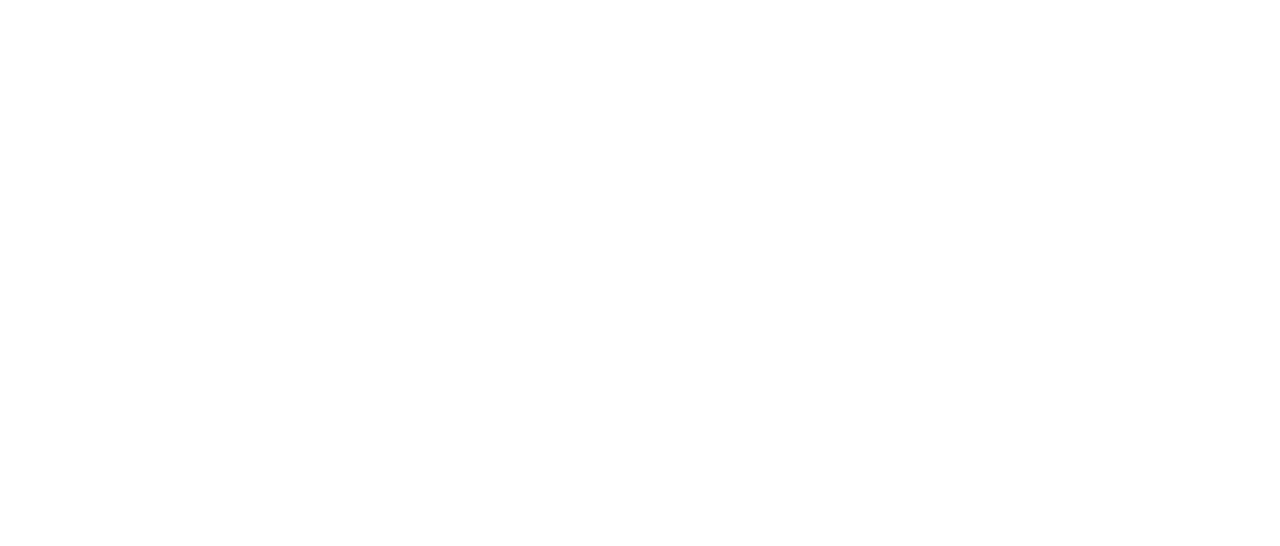
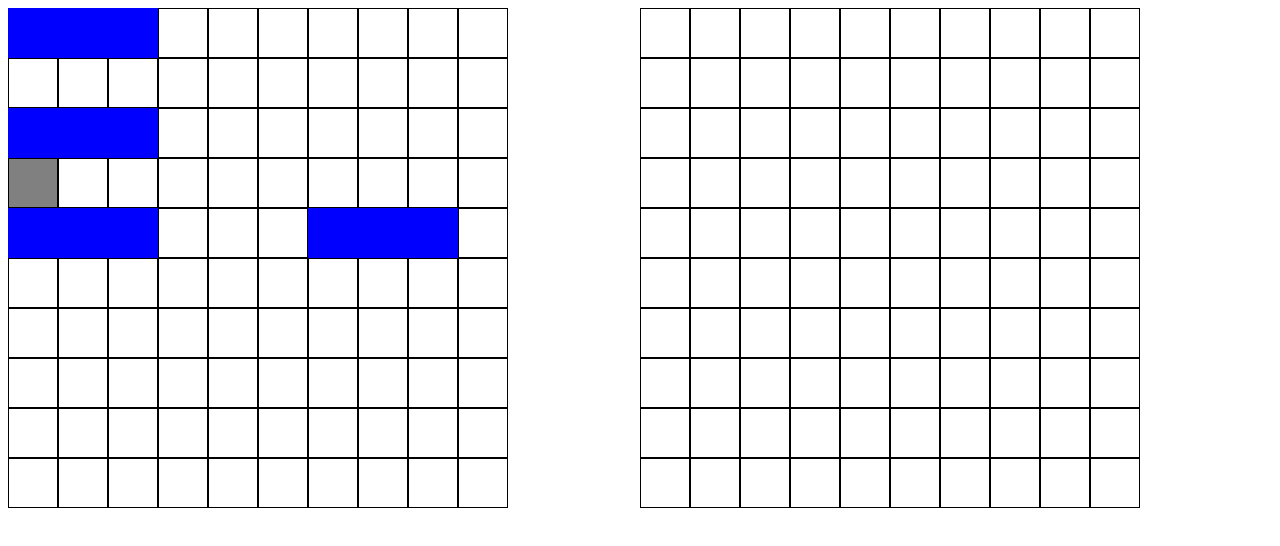
Before and after one commit to Kavoriya/Battleship-Game, a website with bundled scripts: page src/index.html in a window 1280 px wide. Built offline with nearby package versions, Linux system fonts and the light colour scheme.

Commit message:
Build: display for boards, make computer turns

```diff
--- a/src/computerPlayer.js
+++ b/src/computerPlayer.js
@@ -5,12 +5,22 @@ export class ComputerPlayer extends Player {
       super(name);
    }
 
-   makeTurn(player) {
-      let row = Math.floor(Math.random() * 10);
-      let column = Math.floor(Math.random() * 10);
-      if (player.board.gameboard[row][column].isHit == false) {
-         this.attack([row, column], player);
+   makeTurn(player, rTarget, cTarget) {
+      let shot = false;
+      while (!shot) {
+         if (rTarget != undefined && cTarget != undefined) {
+            if (player.board.gameboard[rTarget][cTarget].isHit == false) {
+               shot = true;
+               return [this.attack([rTarget, cTarget], player), rTarget, cTarget];
+            }
+         }
+         let row = Math.floor(Math.random() * 10);
+         let column = Math.floor(Math.random() * 10);
+         if (player.board.gameboard[row][column].isHit == false) {
+            shot = true;
+            return [this.attack([row, column], player), row, column];
+         }
       }
-      return [row, column];
    }
+
 }
--- /dev/null
+++ b/src/game.js
@@ -0,0 +1,121 @@
+import { ComputerPlayer } from "./computerPlayer.js";
+import { Player } from "./player.js";
+
+export class Game {
+   constructor() {
+      this.player = new Player();
+      this.computer = new ComputerPlayer();
+   }
+
+   refresh() {
+      this.displayPlayerBoard();
+      this.displayComputerBoard();
+   }
+
+   populateBoards() {
+      this.player.board.addShip([[0, 0], [0, 1], [0, 2]]);
+      this.player.board.addShip([[2, 0], [2, 1], [2, 2]]);
+      this.player.board.addShip([[4, 0], [4, 1], [4, 2]]);
+      this.player.board.addShip([[4, 6], [4, 7], [4, 8]]);
+      this.computer.board.addShip([[0, 0], [0, 1], [0, 2]]);
+      this.computer.board.addShip([[2, 0], [2, 1], [2, 2]]);
+      this.computer.board.addShip([[4, 0], [4, 1], [4, 2]]);
+      this.computer.board.addShip([[4, 6], [4, 7], [4, 8]]);
+   }
+
+   displayPlayerBoard() {
+      this.removePlayerBoard();
+      let body = document.querySelector('body');
+      let playerBoard = document.createElement('div');
+      playerBoard.classList.add('board', 'player-board');
+
+      for (let row = 0; row < this.player.board.gameboard.length; row++) {
+         for (let cell = 0; cell < this.player.board.gameboard[row].length; cell++) {
+            let cellDiv = document.createElement('div');
+            cellDiv.classList.add('cell');
+            cellDiv.dataset.row = row;
+            cellDiv.dataset.column = cell;
+
+            if (this.player.board.gameboard[row][cell].ship != null)  {
+               cellDiv.classList.add('has-ship');
+            }
+
+            if ((this.player.board.gameboard[row][cell].ship != null)
+            && (this.player.board.gameboard[row][cell].isHit)) {
+               cellDiv.classList.add('hit');
+            }
+
+            if ((this.player.board.gameboard[row][cell].ship == null)
+            && (this.player.board.gameboard[row][cell].isHit)) {
+               cellDiv.classList.add('miss');
+            }
+
+            playerBoard.appendChild(cellDiv);
+         }
+      }
+
+      body.appendChild(playerBoard);
+   }
+
+   displayComputerBoard() {
+      this.removeComputerBoard();
+      let body = document.querySelector('body');
+      let computerBoard = document.createElement('div');
+      computerBoard.classList.add('board', 'computer-board');
+
+      for (let row = 0; row < this.computer.board.gameboard.length; row++) {
+         for (let cell = 0; cell < this.computer.board.gameboard[row].length; cell++) {
+            let cellDiv = document.createElement('div');
+            cellDiv.classList.add('cell');
+            cellDiv.dataset.row = row;
+            cellDiv.dataset.column = cell;
+
+            if ((this.computer.board.gameboard[row][cell].ship != null)
+            && (this.computer.board.gameboard[row][cell].isHit)) {
+               cellDiv.classList.add('hit');
+            }
+
+            if ((this.computer.board.gameboard[row][cell].ship == null)
+            && (this.computer.board.gameboard[row][cell].isHit)) {
+               cellDiv.classList.add('miss');
+            }
+
+            computerBoard.appendChild(cellDiv);
+         }
+      }
+
+      body.appendChild(computerBoard);
+   }
+
+   computerTurn() {
+      console.log('new turn')
+      let computerBoard = document.querySelector('.computer-board');
+      computerBoard.classList.add('disabled');
+      console.log(this.computer);
+      let hit = this.computer.makeTurn(this.player);
+      if (hit[0]) {
+         setTimeout(() => {
+            this.computerTurn()
+         }, 2000);
+         console.log('hit')
+
+      } else {
+         console.log('miss')
+         console.log(hit[1], hit[2])
+      }
+
+      this.refresh();
+   }
+
+   removePlayerBoard() {
+      if(document.querySelector('.player-board')) {
+         document.querySelector('.player-board').remove();
+      }
+   }
+
+   removeComputerBoard() {
+      if(document.querySelector('.computer-board')) {
+         document.querySelector('.computer-board').remove();
+      }
+   }
+}
--- a/src/index.html
+++ b/src/index.html
@@ -5,7 +5,8 @@
    <meta http-equiv="X-UA-Compatible" content="IE=edge">
    <meta name="viewport" content="width=device-width, initial-scale=1.0">
    <title>Document</title>
-   <script type="module" src="../src/script.js"></script>
+   <link rel="stylesheet" href="../src/style.css">
+   <script type="module" src="../src/script.js" defer></script>
 </head>
 <body>
 
--- a/src/player.js
+++ b/src/player.js
@@ -1,14 +1,14 @@
 import { Gameboard } from "./gameboard.js";
 
 export class Player {
-   constructor(name) {
+   constructor(name = 'Player 1') {
       this.name = name;
       this.hasLost = false;
       this.board = new Gameboard();
    }
 
    attack(coords, player) {
-      player.board.receiveHit([coords[0], coords[1]]);
+      return player.board.receiveHit([coords[0], coords[1]]);
    }
 
    checkBoard() {
--- a/src/script.js
+++ b/src/script.js
@@ -3,5 +3,11 @@ import { Ship } from './ship.js';
 import { Gameboard } from './gameboard.js';
 import { Player } from './player.js';
 import { ComputerPlayer } from './computerPlayer.js';
+import { Game } from './game.js';
+
+let game = new Game();
+game.populateBoards();
+game.refresh();
+game.computerTurn();
 
 export { Ship, Cell, Gameboard, Player, ComputerPlayer };
--- /dev/null
+++ b/src/style.css
@@ -0,0 +1,43 @@
+* {
+   box-sizing: border-box;
+}
+
+body {
+   display: grid;
+   grid-template-columns: 1fr 1fr;
+
+}
+
+.cell {
+   width: 50px;
+   height: 50px;
+   border: 1px solid black;
+}
+
+.cell:hover {
+   background-color: aqua;
+}
+
+.cell.has-ship {
+   border: 1px solid blue;
+   background-color: blue;
+}
+
+.cell.miss {
+   background-color: gray;
+
+}
+
+.cell.hit {
+   background-color: red;
+}
+
+.board {
+   display: grid;
+   grid-template-columns: repeat(10, 1fr);
+   max-width: fit-content;
+}
+
+.board.disabled {
+   pointer-events: none;
+}
--- a/src/test.js
+++ b/src/test.js
@@ -124,5 +124,5 @@ test('Computer makes a turn', () => {
    player1.board.addShip([[0, 0], [0, 1]]);
    player2.board.addShip([[0, 0], [0, 1]]);
    let check = player2.makeTurn(player1);
-   expect(player1.board.gameboard[check[0]][check[1]].isHit).toBe(true);
+   expect(player1.board.gameboard[check[1]][check[2]].isHit).toBe(true);
 })
```
